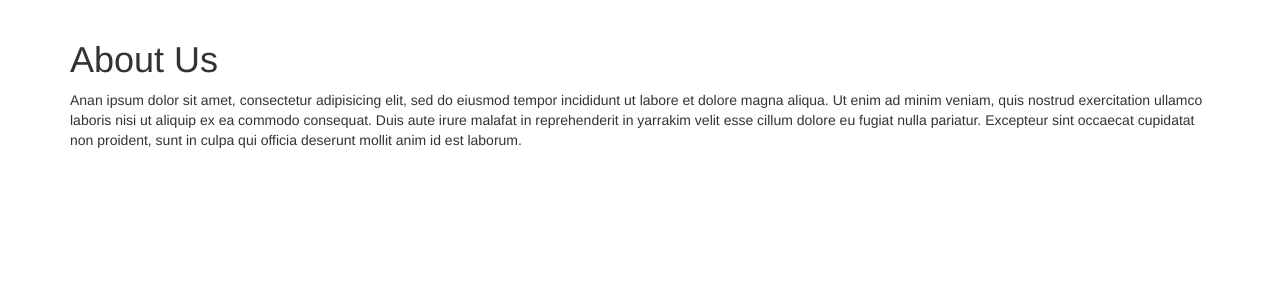
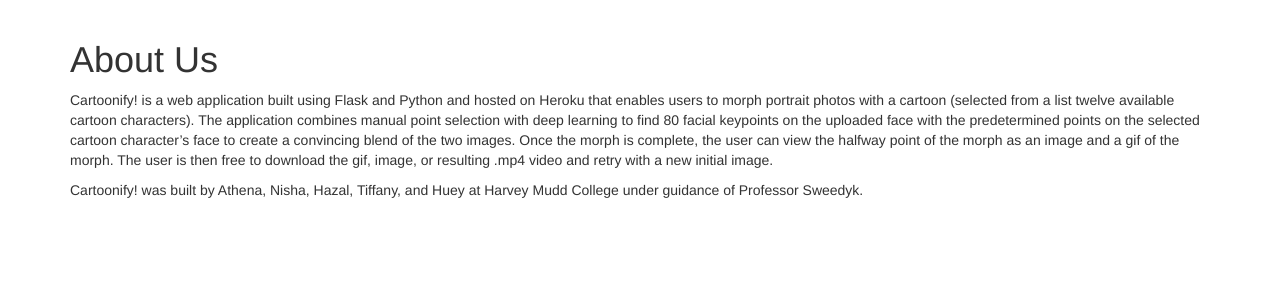
Before and after one commit to hsdinc/Cartoonify, a Flask app: page /about in a window 1280 px wide. Shown: the part 52-352 px from the top of the page. Run offline with Flask 2, Linux system fonts and the light colour scheme; parts of the project's set-up code (start-up, migrations or seed data) failed here and were passed over; some libraries are stand-ins or nearby versions.

Commit message:
Update about.html
added abstract and info to about.html

```diff
--- a/templates/about.html
+++ b/templates/about.html
@@ -2,8 +2,7 @@
 
 {% block body %}
 <h1>About Us</h1>
-<p>Anan ipsum dolor sit amet, consectetur adipisicing elit, sed do eiusmod tempor incididunt ut labore et dolore magna
-  aliqua. Ut enim ad minim veniam, quis nostrud exercitation ullamco laboris nisi ut aliquip ex ea commodo consequat.
-  Duis aute irure malafat in reprehenderit in yarrakim velit esse cillum dolore eu fugiat nulla pariatur. Excepteur sint
-  occaecat cupidatat non proident, sunt in culpa qui officia deserunt mollit anim id est laborum.</p>
+<p>Cartoonify! is a web application built using Flask and Python and hosted on Heroku that enables users to morph portrait photos with a cartoon (selected from a list twelve available cartoon characters). The application combines manual point selection with deep learning to find 80 facial keypoints on the uploaded face with the predetermined points on the selected cartoon character’s face to create a convincing blend of the two images. Once the morph is complete, the user can view the halfway point of the morph as an image and a gif of the morph. The user is then free to download the gif, image, or resulting .mp4 video and retry with a new initial image.</p>
+<p>Cartoonify! was built by Athena, Nisha, Hazal, Tiffany, and Huey at Harvey Mudd College under guidance of Professor Sweedyk. </p>
+
 {% endblock %}
```
